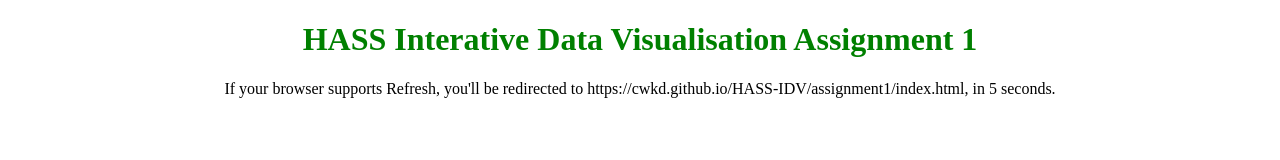
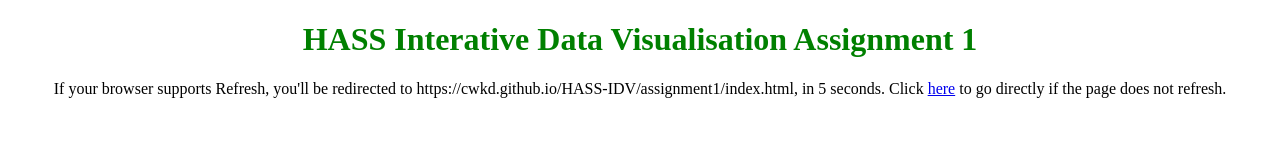
Before and after one commit to cwkd/HASS-assignment1, a plain HTML site: page index.html in a window 1280 px wide. Drawn offline with Linux system fonts and the light colour scheme.

Commit message:
Added backup hyperlink

```diff
--- a/index.html
+++ b/index.html
@@ -10,11 +10,13 @@
 <body>
 	<h1 style="text-align:center;color:green;">
 	HASS Interative Data Visualisation Assignment 1
-</h1>
+	</h1>
 	<p style="text-align:center;">
 		If your browser supports Refresh,
 		you'll be redirected to https://cwkd.github.io/HASS-IDV/assignment1/index.html, in 5 seconds.
+		Click <a href="https://cwkd.github.io/HASS-IDV/assignment1/index.html">here</a> to go directly if the page does not refresh.
 	</p>
+
 
 </body>
 
```
